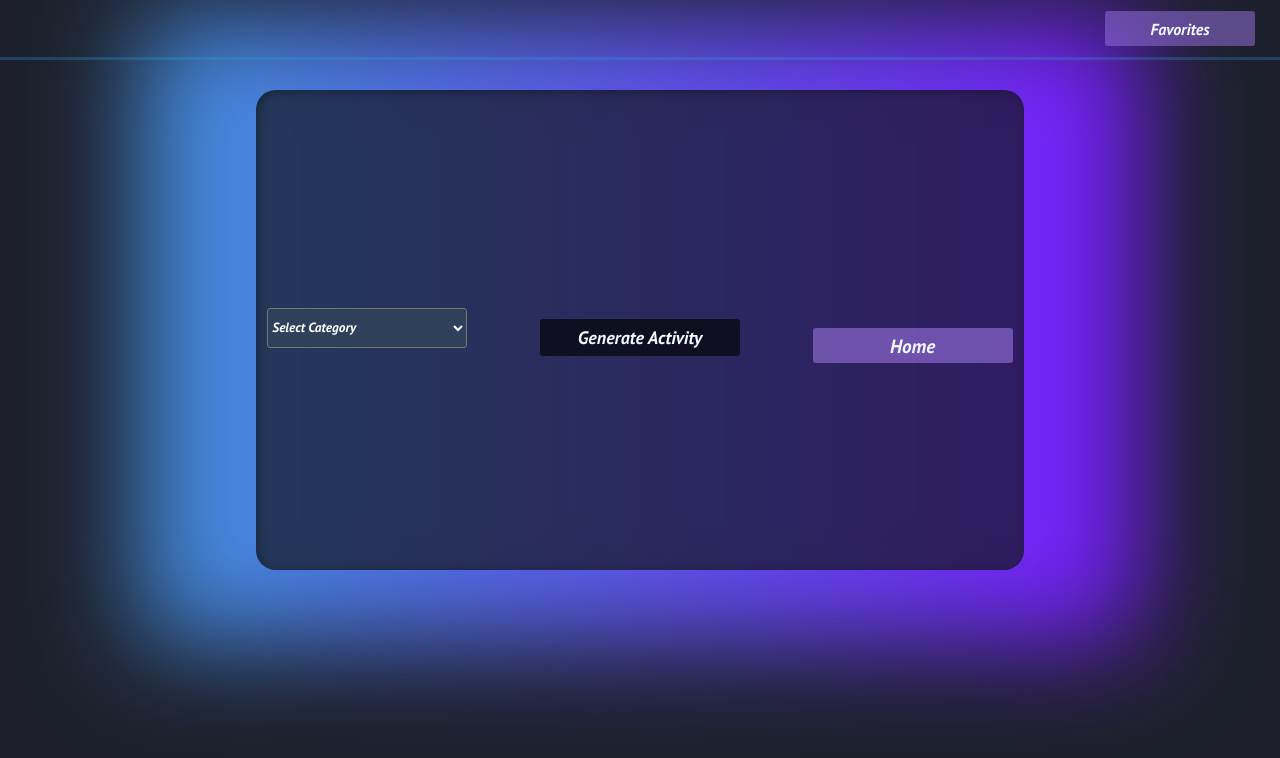
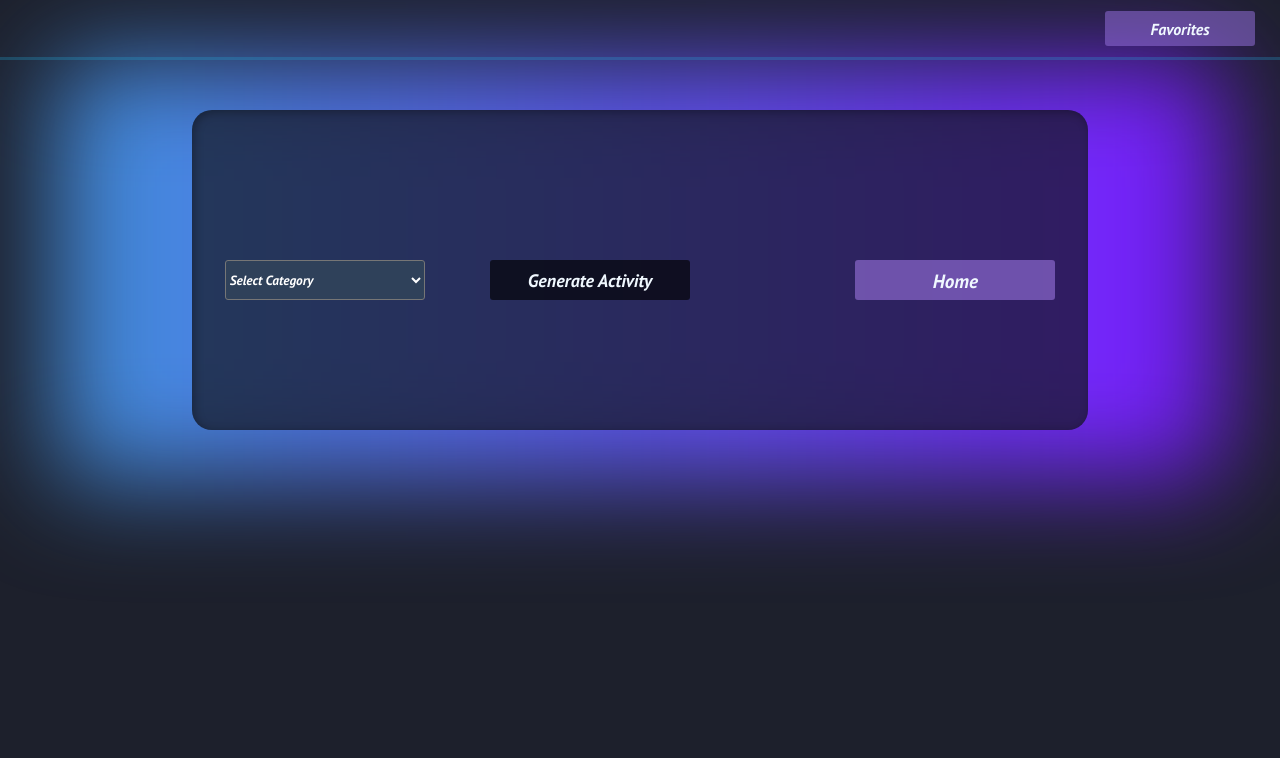
Before and after one commit to Fakhatova/RAG-TIME, a React (Create React App) app: page /Activity in a window 1280 px wide. Shown: the top 758 px of the page. Built offline with nearby package versions, Linux system fonts and the light colour scheme.

Commit message:
remove height from app container and activity container

```diff
--- a/public/index.html
+++ b/public/index.html
@@ -12,17 +12,6 @@
     <title>RAG-TIME</title>
   </head>
   <body>
-    <noscript>You need to enable JavaScript to run this app.</noscript>
     <div id="root"></div>
-    <!--
-      This HTML file is a template.
-      If you open it directly in the browser, you will see an empty page.
-
-      You can add webfonts, meta tags, or analytics to this file.
-      The build step will place the bundled scripts into the <body> tag.
-
-      To begin the development, run `npm start` or `yarn start`.
-      To create a production bundle, use `npm run build` or `yarn build`.
-    -->
   </body>
 </html>
--- a/src/Components/Activity/Activity.css
+++ b/src/Components/Activity/Activity.css
@@ -1,6 +1,4 @@
 .Activity-container {
-    height: 100vh;
-    width: 100vw;
     display: flex;
     flex-direction: column;
     align-items: center;
@@ -13,7 +11,7 @@
     flex-wrap: wrap;
     justify-content: flex-end;
     border-bottom: #23a6d547 3px solid;
-    margin: 0 0 30px 0;
+    margin: 0 0 50px 0;
     align-content: space-around;
 }
 
@@ -37,8 +35,8 @@
 
 .randomizer-container {
     position: relative;
-    height: 60vh;
-    width: 60vw;
+    height: 40vh;
+    width: 70vw;
     background-color: rgba(21, 24, 35, 0.7);
     box-shadow: inset 2px 2px 10px rgb(0 0 0 / 30%);
     display: flex;
@@ -79,34 +77,40 @@
 
 .dropdown-container {
     display: flex;
-    height: 60vh;
-    width: 60vw;
+    height: 40vh;
+    width: 70vw;
     flex-wrap: wrap;
     justify-content: space-around;
     align-content: center;
     margin-top: 10px;
 }
 
-.activity-container {
+.drop-down {
+    background: #2F415A;
+    height: 40px;
+    width: 200px;
+    border-radius: 3px;
+    color:#ffffff;
+    cursor: pointer;
+}
+
+.select-container {
     display: flex;
-    flex-direction: column;
-    align-content: center;
     align-items: center;
-    justify-content: flex-end;
-    color: #ffffff;
+    height: 40vh;
 }
+
 
 .Btn-container {
     width: 300px;
-    height: 60px;
+    height: 40vh;
     display: flex;
     align-items: center;
-    justify-content: center;
 }
 
 .generate-btn {
     width: 200px;
-    height: 37px;
+    height: 40px;
     font-size: large;
     border-radius: 3px;
     border: transparent;
@@ -117,7 +121,7 @@
 
 .generate-btn:disabled {
     width: 200px;
-    height: 37px;
+    height: 40px;
     font-size: large;
     border-radius: 3px;
     border: transparent;
@@ -125,15 +129,6 @@
     color: #f0f8ff;
     cursor: not-allowed;
 
-}
-
-.drop-down {
-    background: #2F415A;
-    height: 40px;
-    width: 200px;
-    border-radius: 3px;
-    color:#ffffff;
-    cursor: pointer;
 }
 
 ul {
@@ -151,12 +146,12 @@ ul {
     font-size: x-large;
     border-bottom: #1D2832 solid 2px;
     border-top: #1D2832 solid 2px;
+    cursor: pointer;
 }
 
 .home-btn {
     width: 200px;
-    height: 35px;
-    margin: 20px 0 10px 0;
+    height: 40px;
     border-radius: 3px;
     border: transparent;
     background: rgba(147, 112, 216, 0.632);
@@ -168,3 +163,11 @@ ul {
 .home-btn:hover {
     background: rgba(152, 137, 182, 0.934);
 }
+
+.activity-card-container {
+    display: flex;
+    flex-direction: column;
+    align-items: center;
+    height: 40vh;
+    justify-content: space-evenly;
+}
--- a/src/Components/Activity/Activity.js
+++ b/src/Components/Activity/Activity.js
@@ -70,6 +70,7 @@ const toggleFavorites = (activity) => {
     </nav>
     <section className="randomizer-container">
         <div className="dropdown-container">
+        <div className="select-container">
     <select className="drop-down"
     id="dropDown" value={optionValue}
     onChange={handleCategory}>
@@ -85,6 +86,7 @@ const toggleFavorites = (activity) => {
         <option value="cooking">Cooking</option>
         <option value="relaxation">Relaxation</option>
     </select>
+    </div>
     <div className="Btn-container">
         <button className="generate-btn"
         disabled={disabled}
@@ -92,7 +94,7 @@ const toggleFavorites = (activity) => {
         Generate Activity
         </button>
     </div>
-    <article>
+    <article className="activity-card-container">
     {activity && <section className="activity-card">
     <div className='favorite-btn' onClick={() => toggleFavorites(activity)}>{!favorite ? '🤍' : '🧡'}</div>
     <ul>
--- a/src/Components/App/App.css
+++ b/src/Components/App/App.css
@@ -25,7 +25,6 @@
 }
 
 .App-container {
-  height: 100vh;
   display: flex;
   flex-direction: column;
   justify-content: center;
--- a/src/index.css
+++ b/src/index.css
@@ -7,7 +7,7 @@
 
 
 body {
-  height: 100vh;
+  /* height: 100vh; */
   background-color: #1D202C;
   font-family: 'PT Sans', sans-serif;
 }
```
